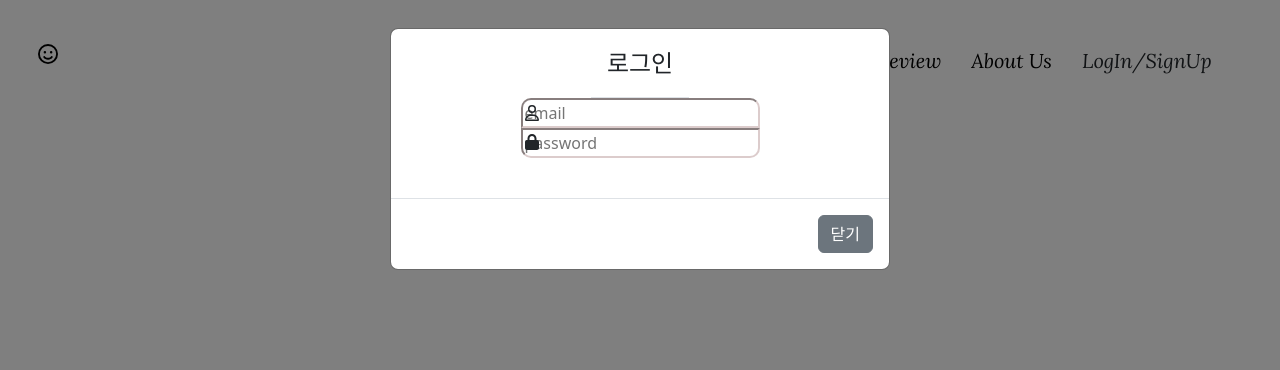
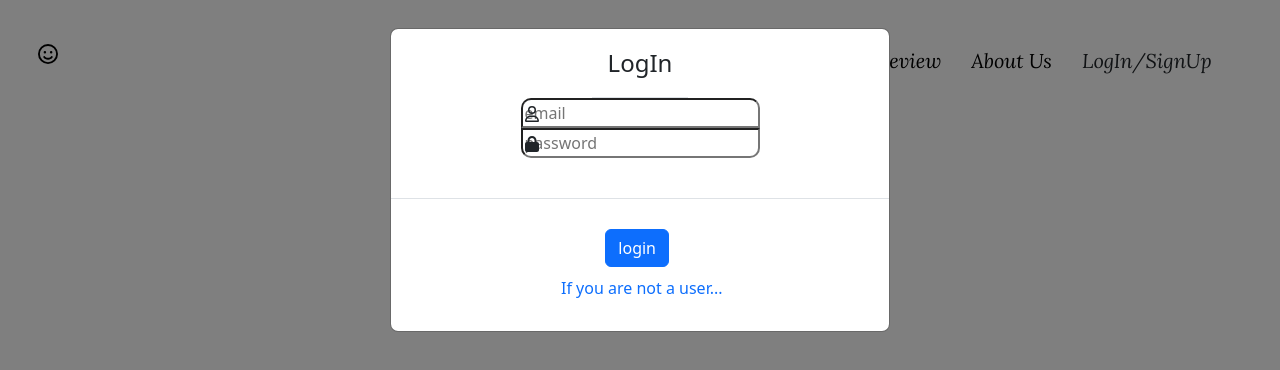
Before and after one commit to Sangeok/talkforworry, a React (Create React App) app: page /auth in a window 1280 px wide. Both pictures are taken after a click on the item "LogIn/SignUp". Shown: the top 370 px of the page. Built offline with nearby package versions, Linux system fonts and the light colour scheme.

Commit message:
loginModalCsswithAuth

```diff
--- a/src/components/LoginModal.js
+++ b/src/components/LoginModal.js
@@ -1,4 +1,5 @@
 import React, { useEffect, useState } from 'react';
+import { authService } from '../mybase';
 import Button from 'react-bootstrap/Button';
 import Modal from 'react-bootstrap/Modal';
 import 'bootstrap/dist/css/bootstrap.min.css';
@@ -8,12 +9,17 @@ import { FontAwesomeIcon } from "@fortawesome/react-fontawesome";
 // fontawesome을 사용할 땐 solid인지, regular인지 등을 잘 확인해야함.
 import { faUser } from "@fortawesome/free-regular-svg-icons";
 import { faLock } from "@fortawesome/free-solid-svg-icons";
+import { Link } from 'react-router-dom';
+import { async } from '@firebase/util';
+import { getAuth, createUserWithEmailAndPassword, signInWithEmailAndPassword } from 'firebase/auth';
 
 function LoginModal({showLoginForm, getshowLoginForm}) {
 
     const [show, setShow] = useState(false);
     const [email, setEmail] = useState("");
     const [password, setPassword] = useState("");
+    const [newAccount, setNewAccount] = useState("");
+    // const auth = getAuth();
 
     // styled-components로 react-bootstrap의 modal창 꾸미기
     const ModalHeaderStyle = styled(Modal.Header)`
@@ -23,6 +29,9 @@ function LoginModal({showLoginForm, getshowLoginForm}) {
     const ModalBodyStyle = styled(Modal.Body)`
         display : flex;
         margin : auto;
+    `
+
+    const ModalFooterStyle = styled(Modal.Footer)`
     `
 
     // Modal 창의 닫기 버튼 누를 시, 부모의 showLoginForm을 false로, show state를 false로 바꿈
@@ -41,8 +50,24 @@ function LoginModal({showLoginForm, getshowLoginForm}) {
         }
     }
 
-    const onSubmit = (event) => {
+    const onSubmit = async (event) => {
         event.preventDefault();
+        let data;
+        try{
+            if(newAccount) {
+                // Create new Account
+                data = await createUserWithEmailAndPassword(authService, email, password);
+            }
+            else {
+                // LogIn for existing user
+                data = await signInWithEmailAndPassword(authService, email, password);
+            }
+            console.log(data);
+        }
+        catch(error) {
+            alert(error.message);
+        }
+
     }
 
     // showLoginForm이 true라면 Modal창 띄워주고 아니면 말아(첫 렌더링만 시행)
@@ -57,8 +82,9 @@ function LoginModal({showLoginForm, getshowLoginForm}) {
         <div>
             <Modal show={show} className={styles.loginMd}>
                 <ModalHeaderStyle>
-                    <Modal.Title>로그인</Modal.Title>
+                    <Modal.Title>LogIn</Modal.Title>
                 </ModalHeaderStyle>
+
                 <div className={styles.loginForm}>
                     <form onSubmit={onSubmit}>
                         <div>
@@ -84,9 +110,12 @@ function LoginModal({showLoginForm, getshowLoginForm}) {
                     </form>
                 </div>
                 <Modal.Footer>
-                    <Button className="btn_close" variant="secondary" onClick={setShowLoginForm}>
-                        닫기
-                    </Button>
+                    <div className={styles.loginButton}>
+                        <Button className="btn_close" onClick={setShowLoginForm}>
+                            login
+                        </Button>
+                        <Link to='/auth'><h6>If you are not a user...</h6></Link>
+                    </div>
                 </Modal.Footer>
             </Modal>
         </div>
--- a/src/styles/LoginModal.module.css
+++ b/src/styles/LoginModal.module.css
@@ -1,6 +1,7 @@
 .loginMd {
     display : flex;
     text-align: center;
+    align-items: center;
 }
 
 /* type이 email인 input tag 꾸미기 */
@@ -14,28 +15,40 @@
     border-bottom-right-radius: 10px;
 }
 
-.loginForm input {
-    border-color: rgb(220, 204, 204);
-    outline: none;
-}
-
+/* 로그인 폼 클릭시 기존 테두리를 지우고 색깔 테두리로 변경함 */
 .loginForm input:focus {
-    border-color: green;
-    outline: none;
+    border-style: none;
+    outline : 2.5px solid green;
 }
 
 .loginForm {
     padding-bottom: 40px;
 }
 
+/* 만약 해당 아이콘을 input tag안에 넣고 싶다? 새로운 input을 꾸며서 만들면됨..ㅋㅋ */
 .search__icons {
     position: absolute;
     right : 350px;
-    bottom : 60%;
+    bottom : 68%;
 }
 
 .password__icons {
     position: absolute;
     right : 350px;
-    bottom : 48%;
+    bottom : 58%;
 }
+
+.loginButton {
+    padding : 50px;
+}
+.loginButton button {
+    position: absolute;
+    right : 220px;
+    top : 200px;
+}
+
+.loginButton h6 {
+    position: absolute;
+    top : 250px;
+    left : 170px;
+}
```
Also changed, not shown: src/mybase.js (renamed from src/firebase.js).
